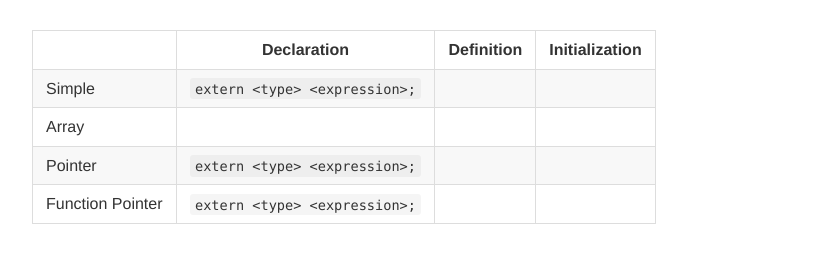
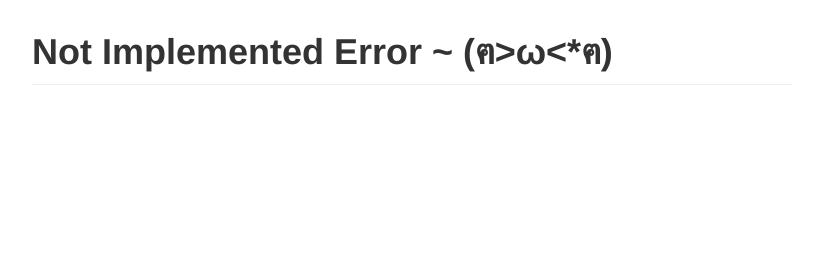
Before and after one commit to hncsltok/hncsltok.github.io, a plain HTML site: page 2-Basics/7-Declaration, Definition and Initialization.html in a window 1280 px wide. Shown: the whole page, without its empty margins (243-1066 px from the left). Drawn offline with Linux system fonts and the light colour scheme.

Commit message:
index.html

```diff
--- a/2-Basics/7-Declaration, Definition and Initialization.html
+++ b/2-Basics/7-Declaration, Definition and Initialization.html
@@ -3,44 +3,13 @@
   <head>
     <meta charset="utf-8">
     <meta name="viewport" content="width=device-width, initial-scale=1, minimal-ui">
-    <title></title>
+    <title>Not Implemented Error ~ (ฅ&gt;ω&lt;*ฅ)</title>
     <link type="text/css" rel="stylesheet" href="..\assets/css/github-markdown.css">
     <link type="text/css" rel="stylesheet" href="..\assets/css/pilcrow.css">
     <link type="text/css" rel="stylesheet" href="..\assets/css/hljs-github.min.css"/>
   </head>
   <body>
-    <article class="markdown-body"><table>
-<tr>
-    <th></th>
-    <th>Declaration</th>
-    <th>Definition</th>
-    <th>Initialization</th>
-</tr>
-<tr>
-    <td>Simple</td>
-    <td><code>extern &lt;type&gt; &lt;expression&gt;;</code></td>
-    <td></td>
-    <td></td>
-</tr>
-<tr>
-    <td>Array</td>
-    <td></td>
-    <td></td>
-    <td></td>
-</tr>
-<tr>
-    <td>Pointer</td>
-    <td><code>extern &lt;type&gt; &lt;expression&gt;;</code></td>
-    <td></td>
-    <td></td>
-</tr>
-<tr>
-    <td>Function Pointer</td>
-    <td><code>extern &lt;type&gt; &lt;expression&gt;;</code></td>
-    <td></td>
-    <td></td>
-</tr>
-</table>
+    <article class="markdown-body"><h1 id="not-implemented-error-"><a class="header-link" href="#not-implemented-error-"></a>Not Implemented Error ~ (ฅ&gt;ω&lt;*ฅ)</h1>
     </article>
   </body>
 </html>
```
Also changed, not shown: 2-Basics/5-Function.html (+10 -3 lines), index.html (added, +32 -0 lines).
